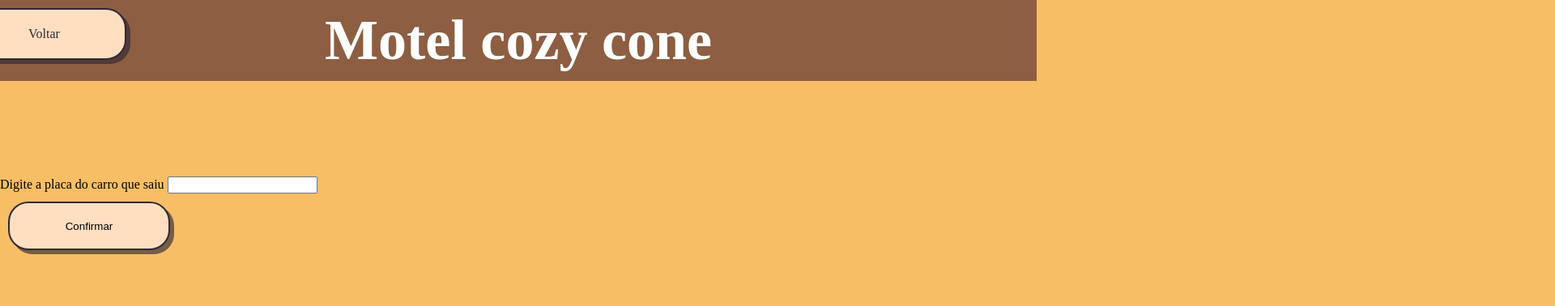
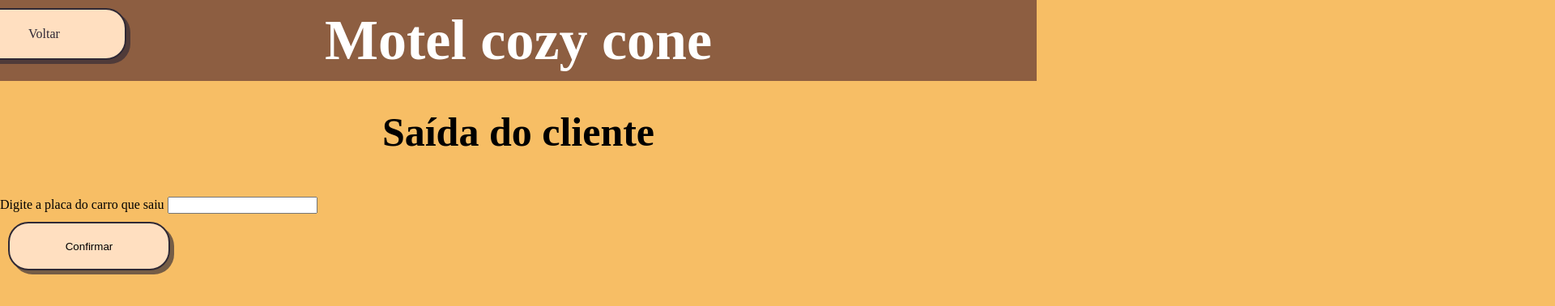
Before and after one commit to ArthurSampaio15/api-communication, a website built with Vite: page HTML/exit.html in a window 1280 px wide. Shown: the top 378 px of the page at 81% size, 1920 px wide, since content can reach past the window. Built offline with nearby package versions, Linux system fonts and the light colour scheme.

Commit message:
Atualização do arquivo exit.html

```diff
--- a/HTML/exit.html
+++ b/HTML/exit.html
@@ -13,7 +13,7 @@
 </header>
 <body>
     <form action="" id="formExit">
-        <h1 class="titulo">Saída do cliente</h1>
+        <h1 class="tituloConteudo">Saída do cliente</h1>
         <br>
         <label for="exit">Digite a placa do carro que saiu</label>
         <input type="text" name="plateExit" id="plateExit">
```
